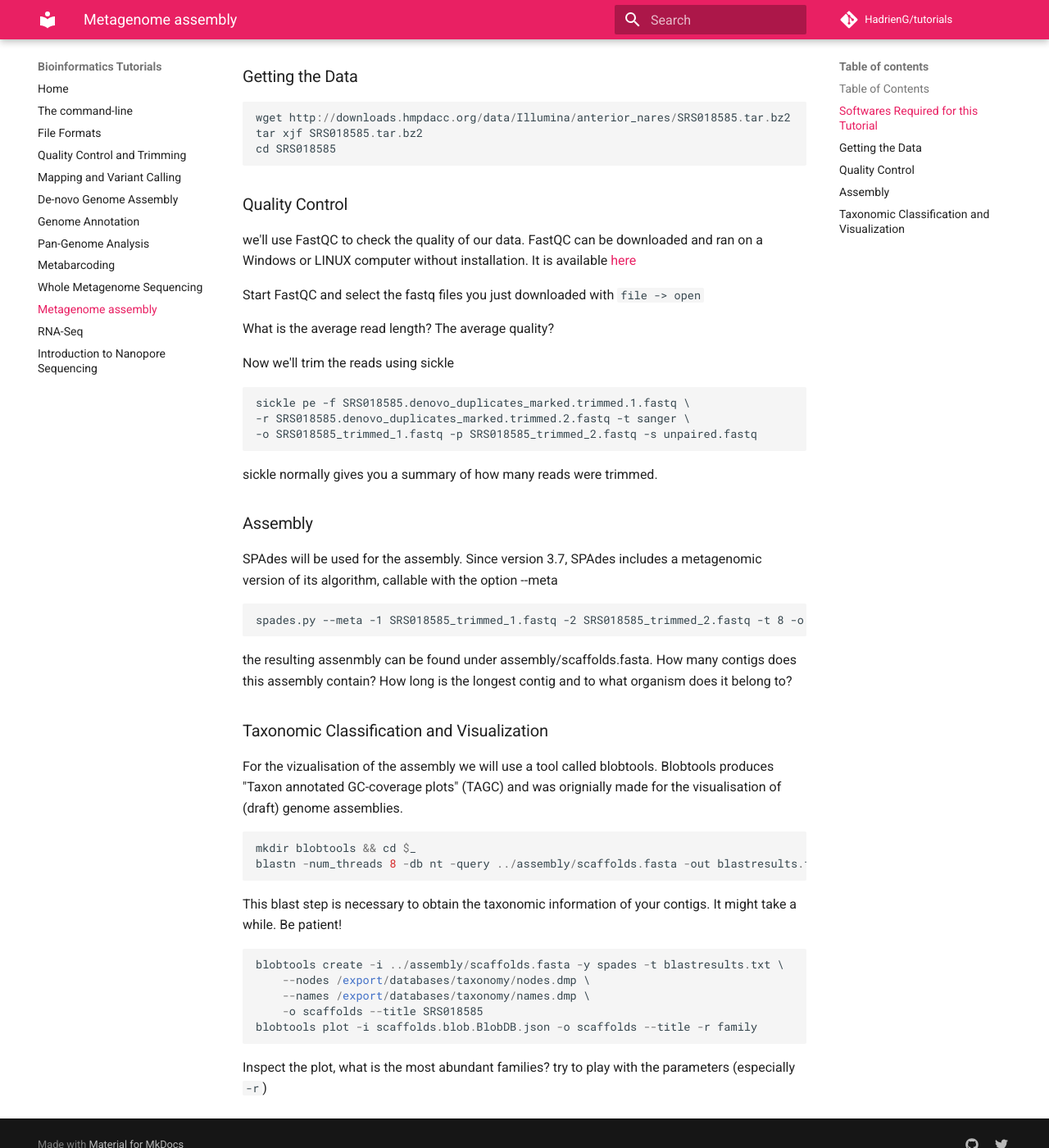
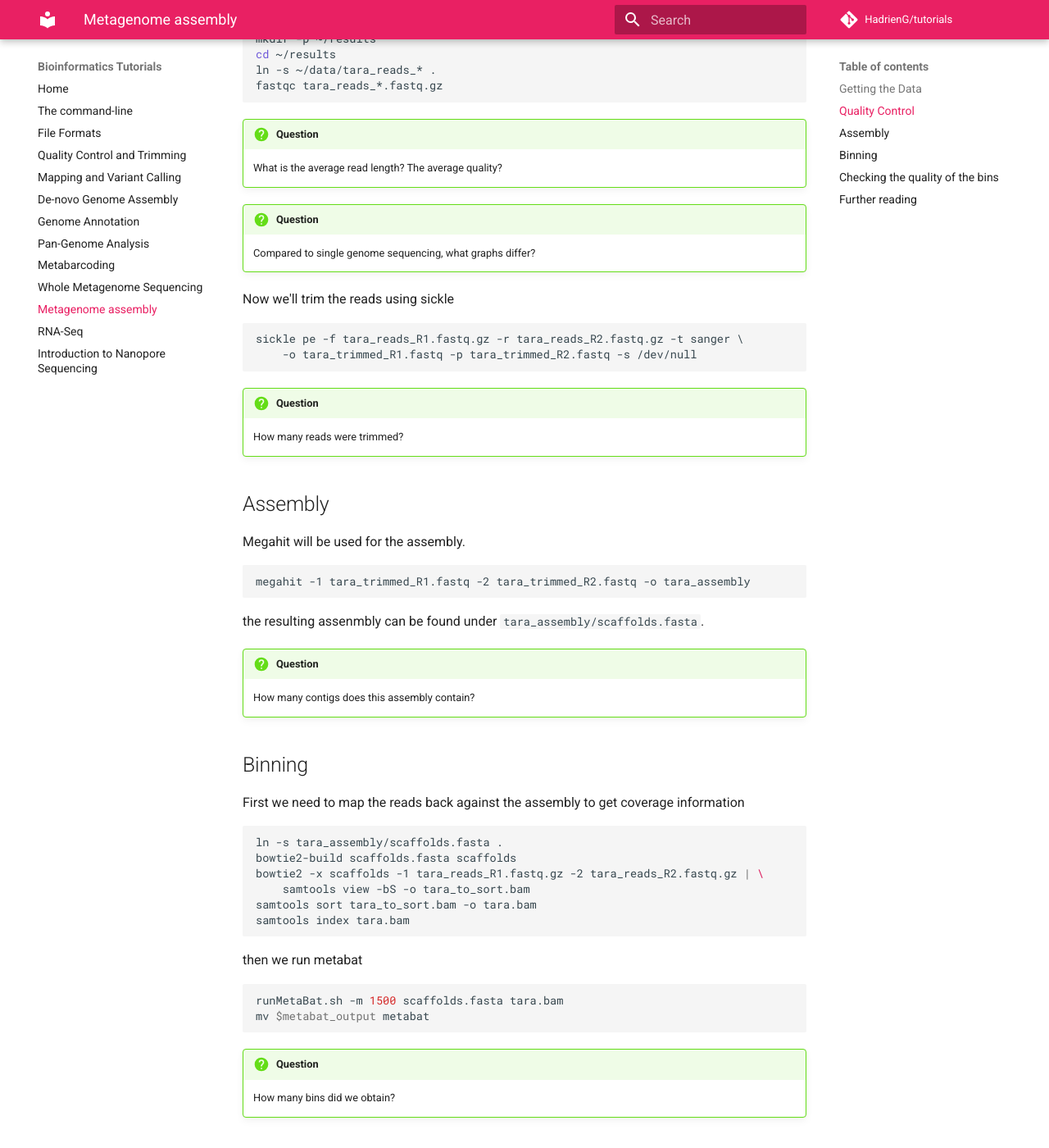
Before and after one commit to HadrienG/tutorials, an MkDocs documentation site: the page built from docs/meta_assembly.md, in a window 1280 px wide and 1400 px high, scrolled down 754 px. Shown: the whole window at 82% size. Built offline with MkDocs 1.6.1 and Material for MkDocs 9.7.7, drawn with Linux system fonts in a browser that asks for light colours; comment, search, counter and statistics services are not loaded; old or Windows-style settings are respelled for this version of MkDocs; some of the changed text lies outside the part shown.

Commit message:
re-wrote tutorial to include binning

````diff
--- a/docs/meta_assembly.md
+++ b/docs/meta_assembly.md
@@ -1,88 +1,102 @@
-# Metagenome assembly
+# Metagenome assembly and binning
 
-In this tutorial you'll learn how to inspect the quality of High-throughput sequencing and
-perform a metagenomic assembly.
+In this tutorial you'll learn how to inspect assemble metagenomic data and retrieve draft genomes from assembled metagenomes
 
-We will use data under the accession SRS018585 in the Sequence Read Archive. this sample is
-"a Human Metagenome sample from G_DNA_Anterior nares of a male participant in the dbGaP study
-HMP Core Microbiome Sampling Protocol A (HMP-A)"
+We'll use a mock community of 20 bacteria sequenced using the Illumina HiSeq.
+In reality the data were simulated using [InSilicoSeq](http://insilicoseq.readthedocs.io).
 
-### Table of Contents
+The 20 bacteria in the dataset were selected from the [Tara Ocean study](http://ocean-microbiome.embl.de/companion.html) that recovered 957 distinct Metagenome-assembled-genomes (or MAGs) that were previsouly unknown! (full list on [figshare](https://figshare.com/articles/TARA-NON-REDUNDANT-MAGs/4902923/1) )
 
-* [Softwares Required for this Tutorial](#softwares-required-for-this-tutorial)
-* [Getting the Data](#getting-the-data)
-* [Quality Control](#quality-control)
-* [Assembly](#assembly)
-* [Taxonomic Classification and Visualization](#taxonomic-classification-and-visualization)
+## Getting the Data
 
-### Softwares Required for this Tutorial
-
-* [FastQC](http://www.bioinformatics.babraham.ac.uk/projects/fastqc/)
-* [sickle](https://github.com/najoshi/sickle)
-* [SPAdes](http://bioinf.spbau.ru/en/spades)
-* [Blast](https://blast.ncbi.nlm.nih.gov)
-* [blobtools](https://drl.github.io/blobtools/)
-
-### Getting the Data
-
-```
-wget http://downloads.hmpdacc.org/data/Illumina/anterior_nares/SRS018585.tar.bz2
-tar xjf SRS018585.tar.bz2
-cd SRS018585
+```bash
+mkdir -p ~/data
+cd ~/data
+curl -O -J -L https://osf.io/th9z6/download
+curl -O -J -L https://osf.io/k6vme/download
+chmod -w tara_reads_R*
 ```
 
-### Quality Control
+## Quality Control
 
-we'll use FastQC to check the quality of our data. FastQC can be downloaded and
-ran on a Windows or LINUX computer without installation. It is available [here](http://www.bioinformatics.babraham.ac.uk/projects/fastqc/)
+we'll use FastQC to check the quality of our data, as well as sickle for trimming the bad quality part of the reads.
+If you need a refresher on how and why to check the quality of sequence data, please check the [Quality Control and Trimming](qc) tutorial
 
-Start FastQC and select the fastq files you just downloaded with `file -> open`
+```bash
+mkdir -p ~/results
+cd ~/results
+ln -s ~/data/tara_reads_* .
+fastqc tara_reads_*.fastq.gz
+```
 
-What is the average read length? The average quality?
+!!! question
+    What is the average read length? The average quality?
+
+!!! question
+    Compared to single genome sequencing, what graphs differ?
+
 
 Now we'll trim the reads using sickle
 
 ```
-sickle pe -f SRS018585.denovo_duplicates_marked.trimmed.1.fastq \
--r SRS018585.denovo_duplicates_marked.trimmed.2.fastq -t sanger \
--o SRS018585_trimmed_1.fastq -p SRS018585_trimmed_2.fastq -s unpaired.fastq
+sickle pe -f tara_reads_R1.fastq.gz -r tara_reads_R2.fastq.gz -t sanger \
+    -o tara_trimmed_R1.fastq -p tara_trimmed_R2.fastq -s /dev/null
 ```
 
-sickle normally gives you a summary of how many reads were trimmed.
+!!! question
+    How many reads were trimmed?
 
-### Assembly
+## Assembly
 
-SPAdes will be used for the assembly. Since version 3.7, SPAdes includes a metagenomic version of its algorithm, callable
-with the option --meta
+Megahit will be used for the assembly.
 
 ```
-spades.py --meta -1 SRS018585_trimmed_1.fastq -2 SRS018585_trimmed_2.fastq -t 8 -o assembly
+megahit -1 tara_trimmed_R1.fastq -2 tara_trimmed_R2.fastq -o tara_assembly
 ```
 
-the resulting assenmbly can be found under assembly/scaffolds.fasta. How many contigs does this assembly contain?
-How long is the longest contig and to what organism does it belong to?
+the resulting assenmbly can be found under `tara_assembly/scaffolds.fasta`.
 
-### Taxonomic Classification and Visualization
+!!! question
+    How many contigs does this assembly contain?
 
-For the vizualisation of the assembly we will use a tool called blobtools.
-Blobtools produces "Taxon annotated GC-coverage plots" (TAGC) and was orignially made for
-the visualisation of (draft) genome assemblies.
+## Binning
 
-```
-mkdir blobtools && cd $_
-blastn -num_threads 8 -db nt -query ../assembly/scaffolds.fasta -out blastresults.txt -outfmt '6 qseqid staxids bitscore'
+First we need to map the reads back against the assembly to get coverage information
+
+```bash
+ln -s tara_assembly/scaffolds.fasta .
+bowtie2-build scaffolds.fasta scaffolds
+bowtie2 -x scaffolds -1 tara_reads_R1.fastq.gz -2 tara_reads_R2.fastq.gz | \
+    samtools view -bS -o tara_to_sort.bam
+samtools sort tara_to_sort.bam -o tara.bam
+samtools index tara.bam
 ```
 
-This blast step is necessary to obtain the taxonomic information of your contigs.
-It might take a while. Be patient!
+then we run metabat
 
-```
-blobtools create -i ../assembly/scaffolds.fasta -y spades -t blastresults.txt \
-    --nodes /export/databases/taxonomy/nodes.dmp \
-    --names /export/databases/taxonomy/names.dmp \
-    -o scaffolds --title SRS018585
-blobtools plot -i scaffolds.blob.BlobDB.json -o scaffolds --title -r family
+```bash
+runMetaBat.sh -m 1500 scaffolds.fasta tara.bam
+mv $metabat_output metabat
 ```
 
-Inspect the plot, what is the most abundant families? try to play with the parameters
-(especially `-r`)
+!!! question
+    How many bins did we obtain?
+
+## Checking the quality of the bins
+
+```bash
+checkm lineage_wf -t 12 -x fa metabat checkm/
+checkm bin_qa_plot -x fa checkm metabat plots
+```
+
+!!! question
+    Which bins should we keep for downstream analysis?
+
+!!! note
+    checkm can plot a lot of metrics. If you have time, check the manual
+    and try to produce different plots
+
+## Further reading
+
+* [Recovery of nearly 8,000 metagenome-assembled genomes substantially expands the tree of life](https://www.nature.com/articles/s41564-017-0012-7)
+* [The reconstruction of 2,631 draft metagenome-assembled genomes from the global oceans](https://www.nature.com/articles/sdata2017203)
````
